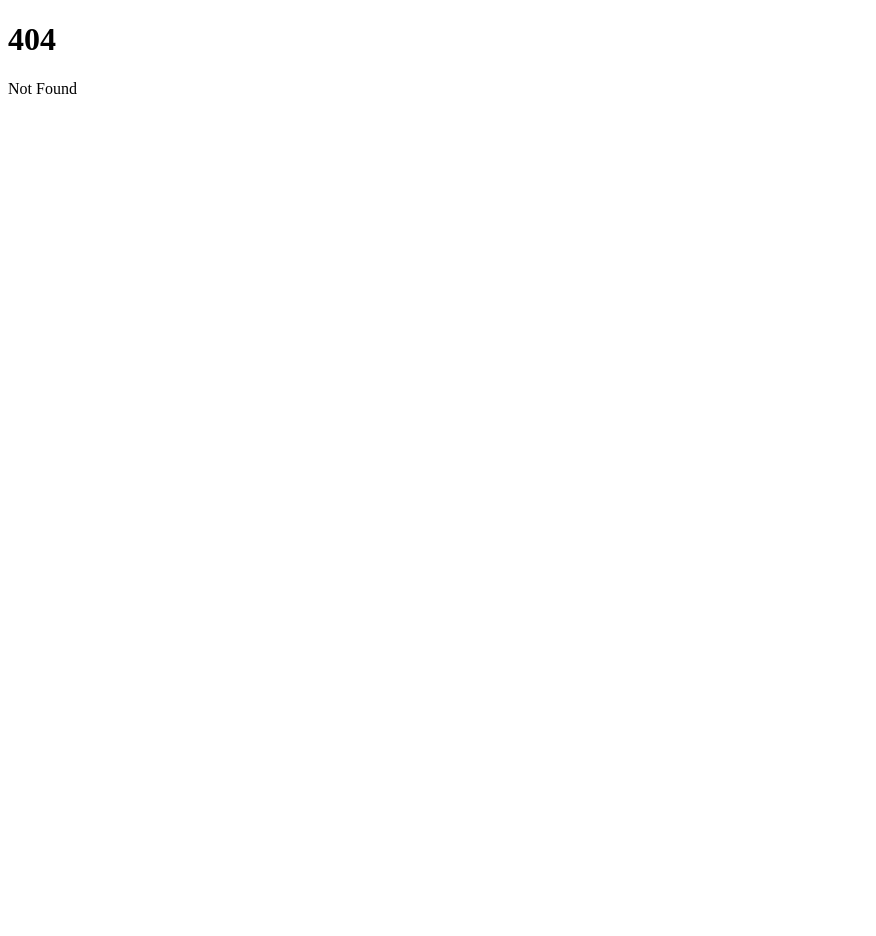
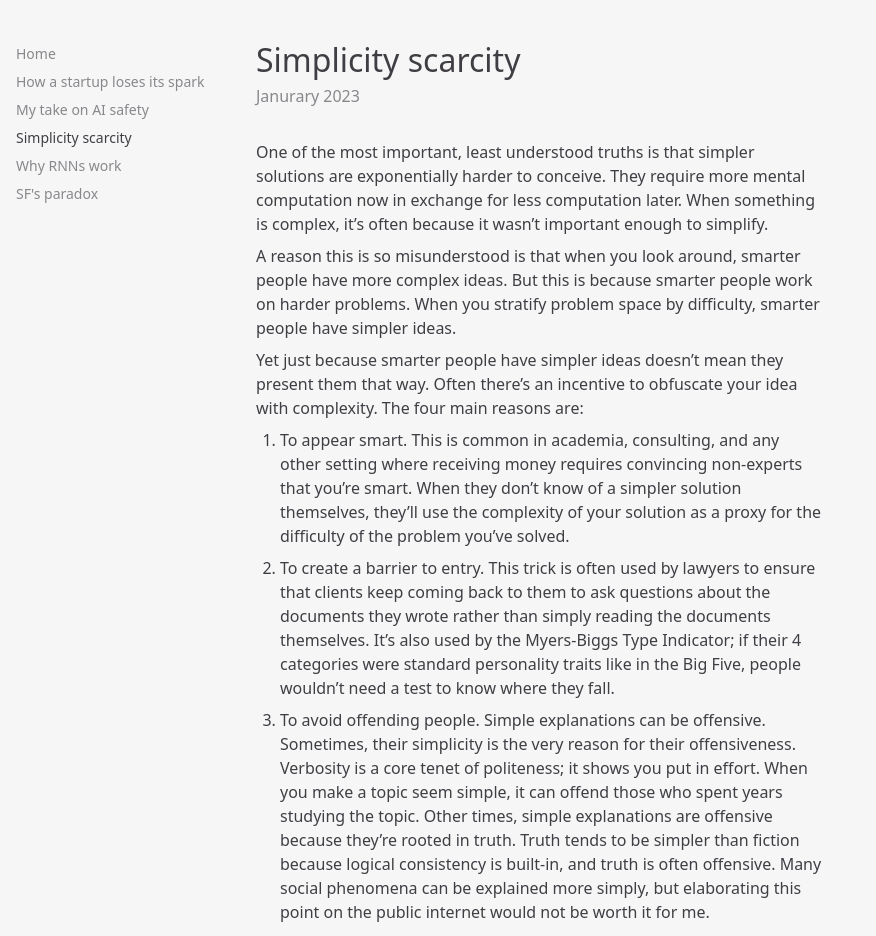
Before and after one commit to Xyzrr/micro-blog, a SvelteKit app: page /simplicity in a window 1280 px wide. Before the commit this address had no page. Shown: the top 936 px of the page, without its empty margins (0-876 px from the left). Before the commit the page ends 800 px from the top, so only its background shows below. Built offline with nearby package versions, Linux system fonts and the light colour scheme.

Commit message:
simplicity scarcity

```diff
--- /dev/null
+++ b/src/routes/(posts)/simplicity/+page.svelte
@@ -0,0 +1,27 @@
+<h1>Simplicity scarcity</h1>
+<div class="opacity-60 mb-8">Janurary 2023</div>
+<p>One of the most important, least understood truths is that simpler solutions are exponentially harder to conceive. They require more mental computation now in exchange for less computation later. When something is complex, it’s often because it wasn’t important enough to simplify.</p>
+<p>A reason this is so misunderstood is that when you look around, smarter people have more complex ideas. But this is because smarter people work on harder problems. When you stratify problem space by difficulty, smarter people have simpler ideas.</p>
+<p>Yet just because smarter people have simpler ideas doesn’t mean they present them that way. Often there’s an incentive to obfuscate your idea with complexity. The four main reasons are:</p>
+<ol>
+<li><p>To appear smart. This is common in academia, consulting, and any other setting where receiving money requires convincing non-experts that you’re smart. When they don’t know of a simpler solution themselves, they’ll use the complexity of your solution as a proxy for the difficulty of the problem you’ve solved.</p>
+</li>
+<li><p>To create a barrier to entry. This trick is often used by lawyers to ensure that clients keep coming back to them to ask questions about the documents they wrote rather than simply reading the documents themselves. It’s also used by the Myers-Biggs Type Indicator; if their 4 categories were standard personality traits like in the Big Five, people wouldn’t need a test to know where they fall.</p>
+</li>
+<li><p>To avoid offending people. Simple explanations can be offensive. Sometimes, their simplicity is the very reason for their offensiveness. Verbosity is a core tenet of politeness; it shows you put in effort. When you make a topic seem simple, it can offend those who spent years studying the topic. Other times, simple explanations are offensive because they’re rooted in truth. Truth tends to be simpler than fiction because logical consistency is built-in, and truth is often offensive. Many social phenomena can be explained more simply, but elaborating this point on the public internet would not be worth it for me.</p>
+</li>
+<li><p>To publish a book. Although this is usually just a special case of #1, publishing books can genuinely help you reach audiences that other mediums can’t. But there’s a perverse expectation for books to be a certain size, a size far beyond the scope of the average author’s original ideas. So most books end up being a page worth of ideas dragged out to book-length via needless anecdotes, examples, analogies, definitions, quotes, flowery prose, paraphrasings of Wikipedia pages, etc., interlaced with rehashes of the main point.</p>
+</li>
+</ol>
+<p>Other times, there’s an incentive to simplify. To make a piece of content viral, it needs to be simple enough for a layperson to consume. Yet because simplification is so difficult, creators usually instead dumb down the material, stripping out or falsifying the parts that are hard to understand. Consumers leave satisfied because they’re ill-equipped to realize they missed the important parts.</p>
+<p>Consequently, almost everything we see in the world is either dumbed down or overcomplicated. It’s so ubiquitous that most people never realize hard things can be simpler. Often it doesn’t matter; sometimes we just need the quickest working solution.</p>
+<p>Simplicity has three benefits:</p>
+<ol>
+<li><p>Minimizes time-to-fully-understand.</p>
+</li>
+<li><p>Generalizes better. A derivative of Occam’s razor is that simpler solutions tend to cover more cases.</p>
+</li>
+<li><p>Is memorable for longer.</p>
+</li>
+</ol>
+<p>It’s rare that these advantages are so powerful and unadulterated that an idea is distributed in its simplest form. It can happen when someone is financially dependent on the efficacy of other peoples’ long-term execution--Paul Graham, for example, wrote simple startup advice for the companies he invested in. It can also happen when someone wants to target people who appreciate simplicity, as is the case with 3blue1brown. But most often, simplified ideas are kept secret, for personal use and close friends. The simplest version of any idea is probably in someone’s private journal.</p>
--- a/src/routes/Sidebar.svelte
+++ b/src/routes/Sidebar.svelte
@@ -7,6 +7,7 @@
         <SidebarItem to="/">Home</SidebarItem>
         <SidebarItem to="/startup-spark">How a startup loses its spark</SidebarItem>
         <SidebarItem to="/ai-safety">My take on AI safety</SidebarItem>
+        <SidebarItem to="/simplicity">Simplicity scarcity</SidebarItem>
         <SidebarItem to="/rnns">Why RNNs work</SidebarItem>
         <SidebarItem to="/sf-paradox">SF's paradox</SidebarItem>
     </div>
```
